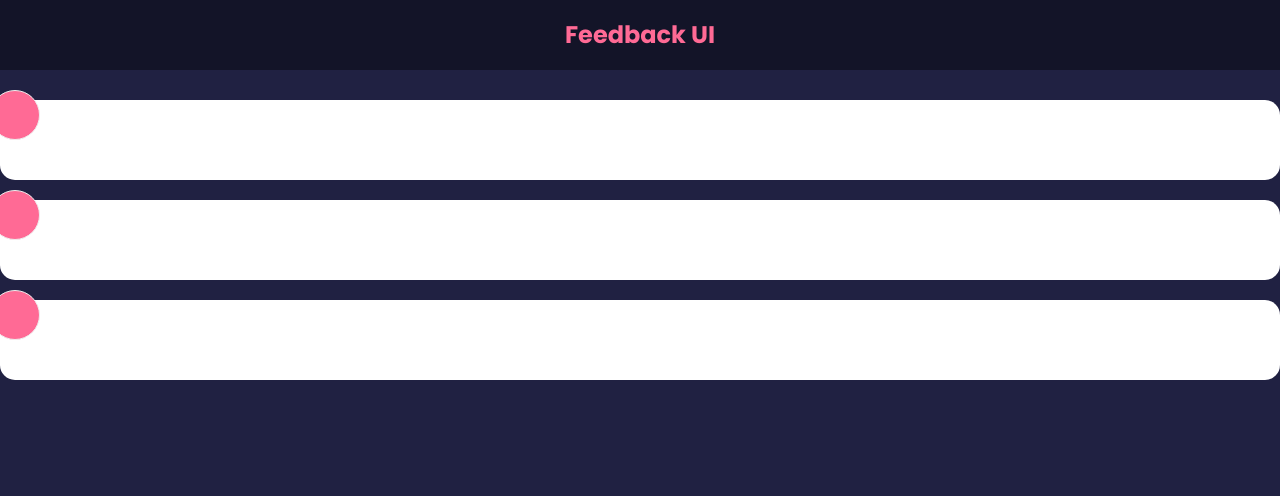
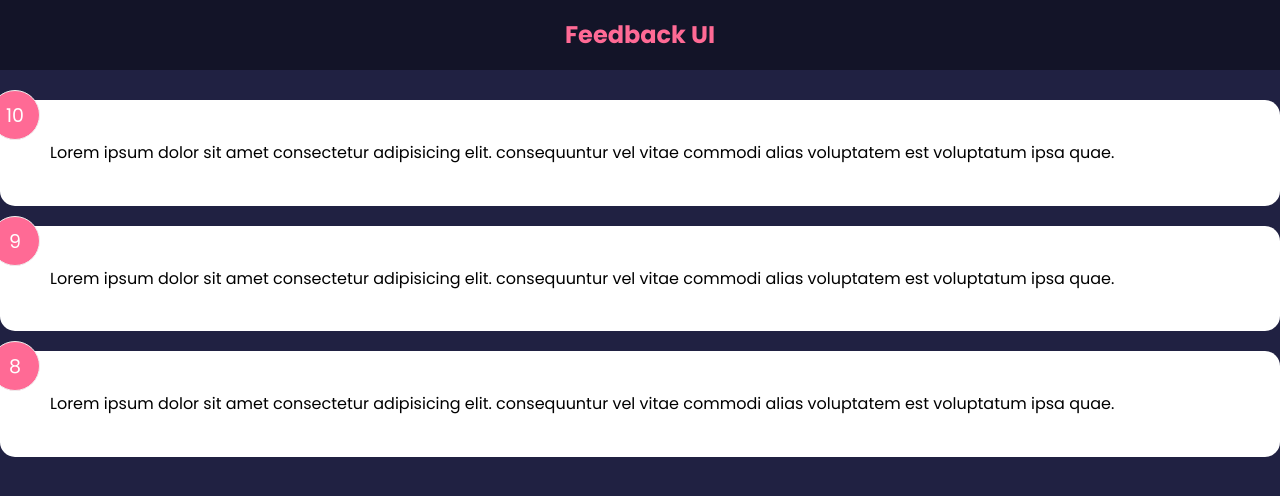
Before and after one commit to Masyak95/feedback-ui, a React (Create React App) app: page / in a window 1280 px wide. Shown: the top 496 px of the page. Built offline with nearby package versions, Linux system fonts and the light colour scheme.

Commit message:
add card

```diff
--- a/src/App.tsx
+++ b/src/App.tsx
@@ -9,9 +9,7 @@ function App() {
     return (
         <div>
             <Header text={"Feedback UI"}/>
-          <h1>
             <FeedbackList feedback={feedback}/>
-          </h1>
         </div>
     );
 }
--- a/src/components/FeedbackItem/FeedbackItem.tsx
+++ b/src/components/FeedbackItem/FeedbackItem.tsx
@@ -1,16 +1,22 @@
-import React, {useState} from 'react';
+import React from 'react';
+import Card from '../shared/Card';
 
-const FeedbackItem = () => {
-    const [rating, setRating]=useState<number | undefined>()
-    const [text, setText]=useState<string>("")
+export type FeedbackType = {
+    id: number;
+    rating: number;
+    text: string;
+}
 
+type FeedbackItemPropsType = {
+    item: FeedbackType;
+}
+
+const FeedbackItem = ({ item }: FeedbackItemPropsType) => {
     return (
-        <div>
-            <div className={"card"}>
-                <div className="num-display">{rating}</div>
-                <div className="text-display">{text}</div>
-            </div>
-        </div>
+        <Card reverse={false}>
+            <div className="num-display">{item.rating}</div>
+            <div className="text-display">{item.text}</div>
+        </Card>
     );
 };
 
--- a/src/components/FeedbackList/FeedbackList.tsx
+++ b/src/components/FeedbackList/FeedbackList.tsx
@@ -1,26 +1,21 @@
 import React from 'react';
-import FeedbackItem from "../FeedbackItem/FeedbackItem";
-
-export type FeedbackType = {
-    id: number;
-    rating: number;
-    text: string;
-}
+import FeedbackItem, { FeedbackType } from "../FeedbackItem/FeedbackItem";
 
 type FeedbackListPropsType = {
     feedback: FeedbackType[]
 }
 
 const FeedbackList = (props: FeedbackListPropsType) => {
-    const {feedback}=props
+    const { feedback } = props;
 
-    if(!feedback || feedback.length === 0){
-        return <p>No Feedback Yet</p>
+    if (feedback.length === 0) {
+        return <p>No Feedback Yet</p>;
     }
+
     return (
-        <div className={"feedback-list"}>
-            {feedback.map((item)=>(
-                <FeedbackItem/>
+        <div className="feedback-list">
+            {feedback.map((item) => (
+                <FeedbackItem key={item.id} item={item}/>
             ))}
         </div>
     );
--- /dev/null
+++ b/src/components/shared/Card.tsx
@@ -0,0 +1,27 @@
+import React, { ReactNode } from 'react';
+
+type CardProps = {
+    children: ReactNode;
+    reverse: boolean;
+};
+
+const Card: React.FC<CardProps> = ({ children , reverse}) => {
+    // return (
+    //     <div className={`card ${reverse && 'reverse'} `}>
+    //         {children}
+    //     </div>
+    // );
+    return(
+        <div
+            className={"card"}
+            style={{
+                backgroundColor: reverse ? 'rgba(0,0,0,0.4)' : '#fff',
+                color: reverse ? '#fff' :  '#000'
+            }}
+        >
+            {children}
+        </div>
+    )
+};
+
+export default Card;
```
Also changed, not shown: 1 other file (tests, documents, lock files or other folders). Lines whose indentation alone changed are shown as unchanged.
